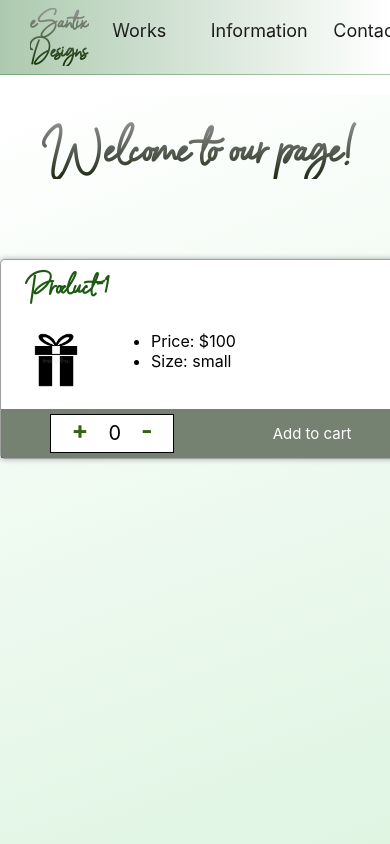
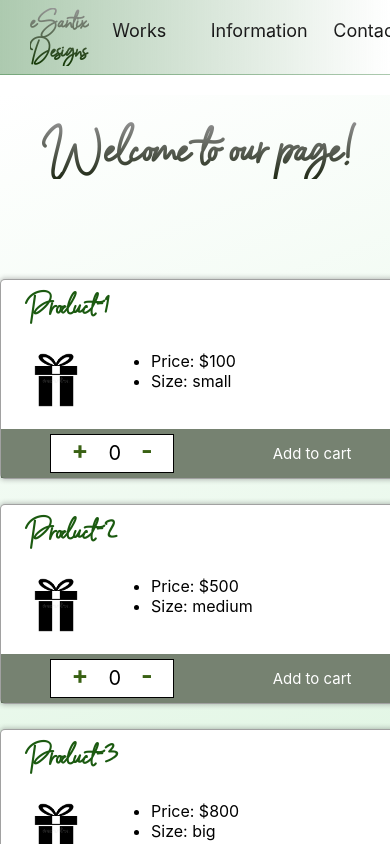
Before and after one commit to esantix/coderhouse-react, a React (Create React App) app in the folder esantix-echevarria/: page / in a window 390 px wide. Built offline with nearby package versions, Linux system fonts and the light colour scheme.

Commit message:
Wraping responsive

```diff
--- a/esantix-echevarria/src/styles/list.scss
+++ b/esantix-echevarria/src/styles/list.scss
@@ -2,6 +2,7 @@
     display: flex;
     flex-direction: row;
     justify-content: space-around;
+    flex-wrap: wrap;
 }
 
 .ItemDetail {
@@ -23,6 +24,7 @@
 }
 
 .Item {
+    margin-top: 20px;
     margin-right: 20px;
     margin-bottom: 5px;
     display: flex;
--- a/esantix-echevarria/src/styles/web.scss
+++ b/esantix-echevarria/src/styles/web.scss
@@ -54,6 +54,7 @@ body {
     overflow: auto;
     display: flex;
     flex-direction: column;
+    width:100%;
     height: 100%;
     background: linear-gradient(160deg, rgb(255, 255, 255), rgb(223, 245, 226));
 }
```
